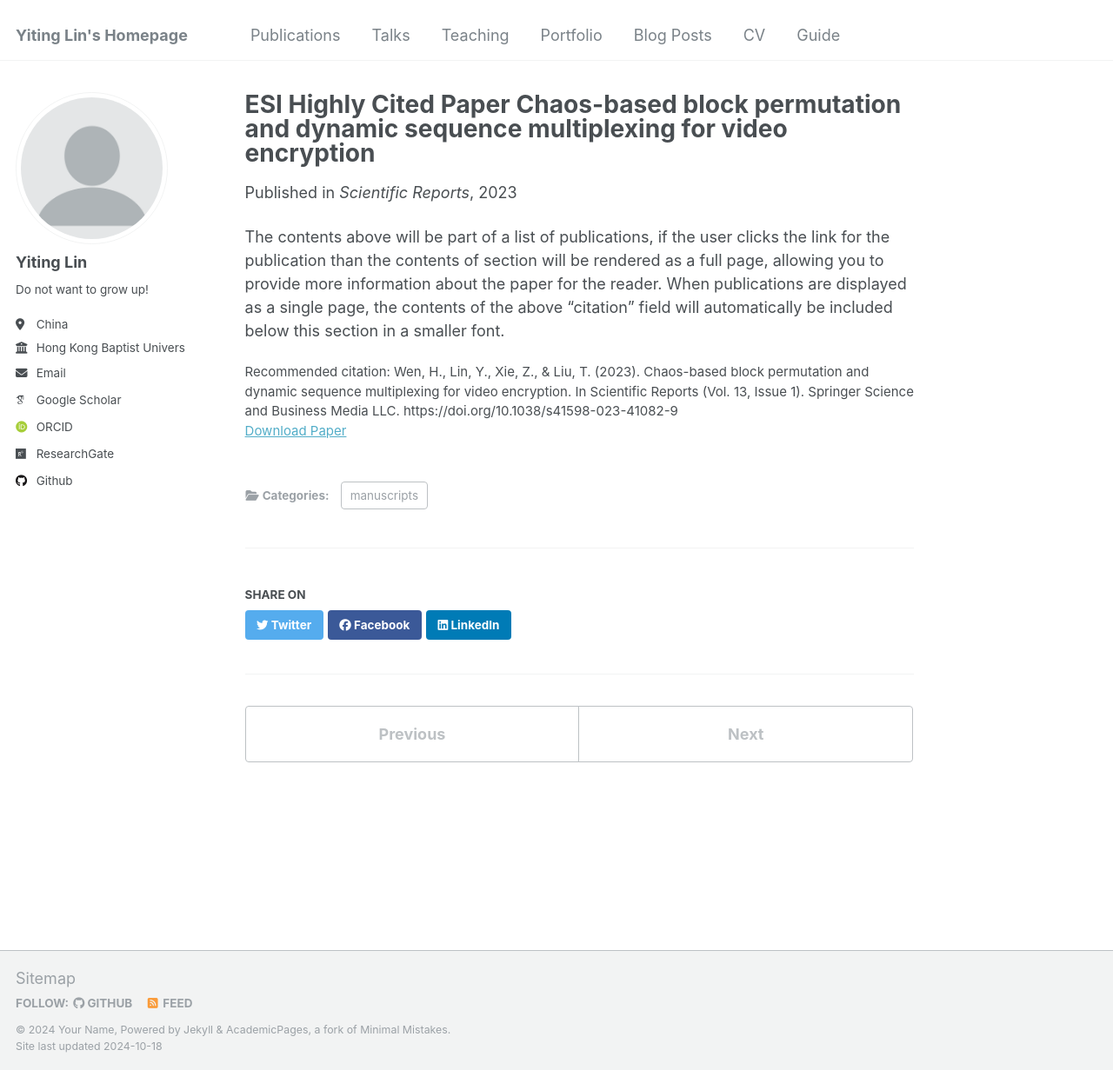
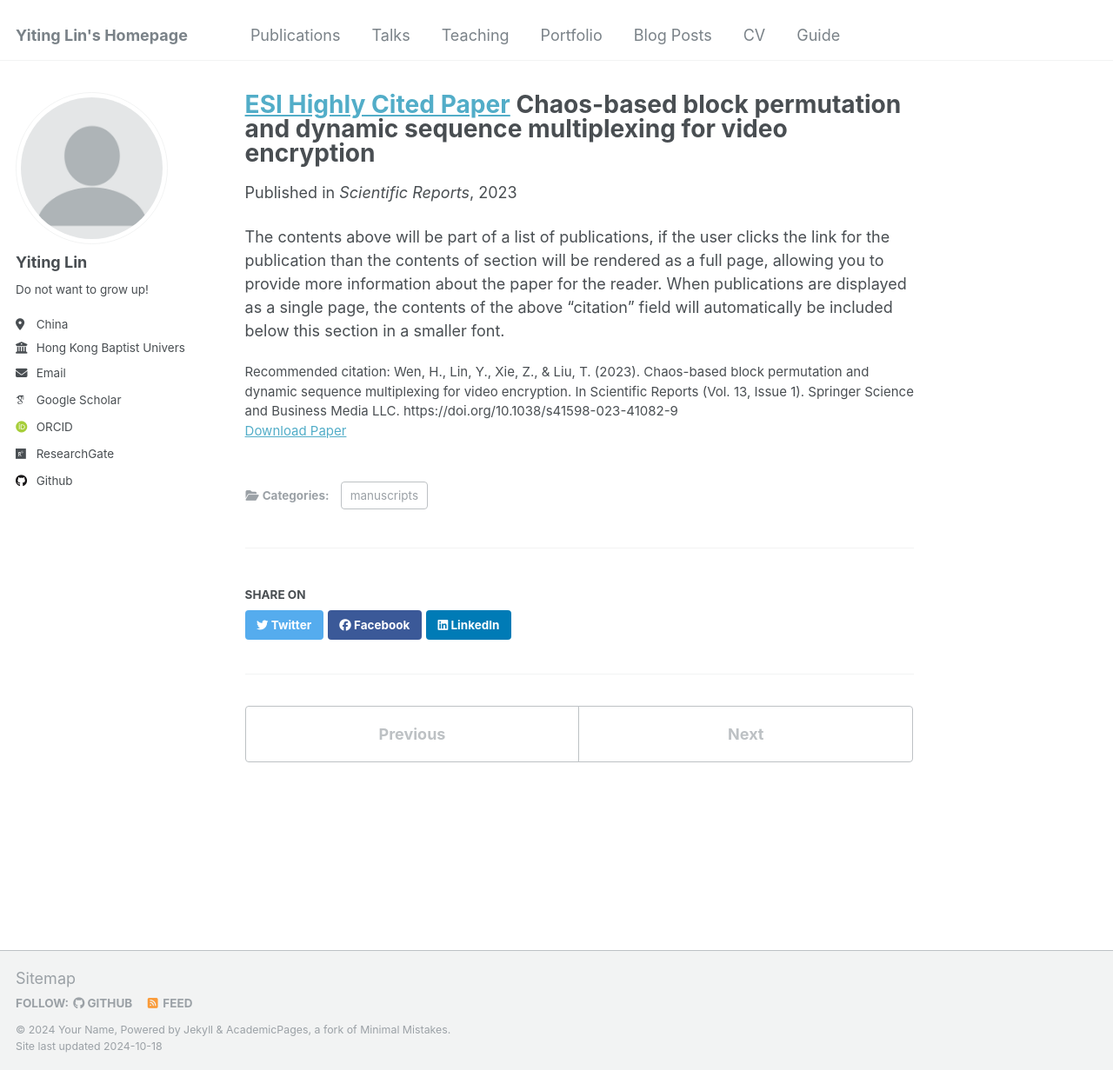
Before and after one commit to DoNotWantToGrowUp/donotwanttogrowup.github.io, a Jekyll site: the page built from _publications/Chaos-based block permutation and dynamic sequence multiplexing for video encryption.md, in a window 1280 px wide and 1231 px high. Shown: the whole window at 87% size. Built offline with Jekyll 4.4.1, drawn with Linux system fonts in a browser that asks for light colours; some web fonts are replaced; part of the change alters nothing that is shown.

```diff
--- a/_publications/Chaos-based block permutation and dynamic sequence multiplexing for video encryption.md
+++ b/_publications/Chaos-based block permutation and dynamic sequence multiplexing for video encryption.md
@@ -1,5 +1,5 @@
 ---
-title: "ESI Highly Cited Paper Chaos-based block permutation and dynamic sequence multiplexing for video encryption"
+title: "[ESI Highly Cited Paper](https://doi.org/10.1038/s41598-023-41082-9) Chaos-based block permutation and dynamic sequence multiplexing for video encryption"
 collection: publications
 category: manuscripts
 permalink: /publication/Chaos-based block permutation and dynamic sequence multiplexing for video encryption
```
